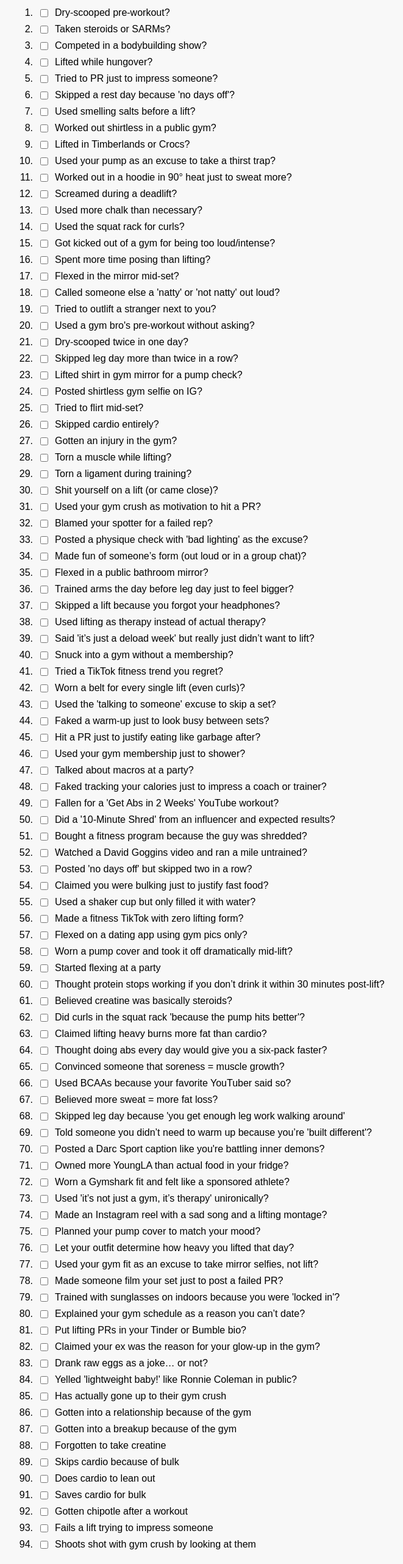
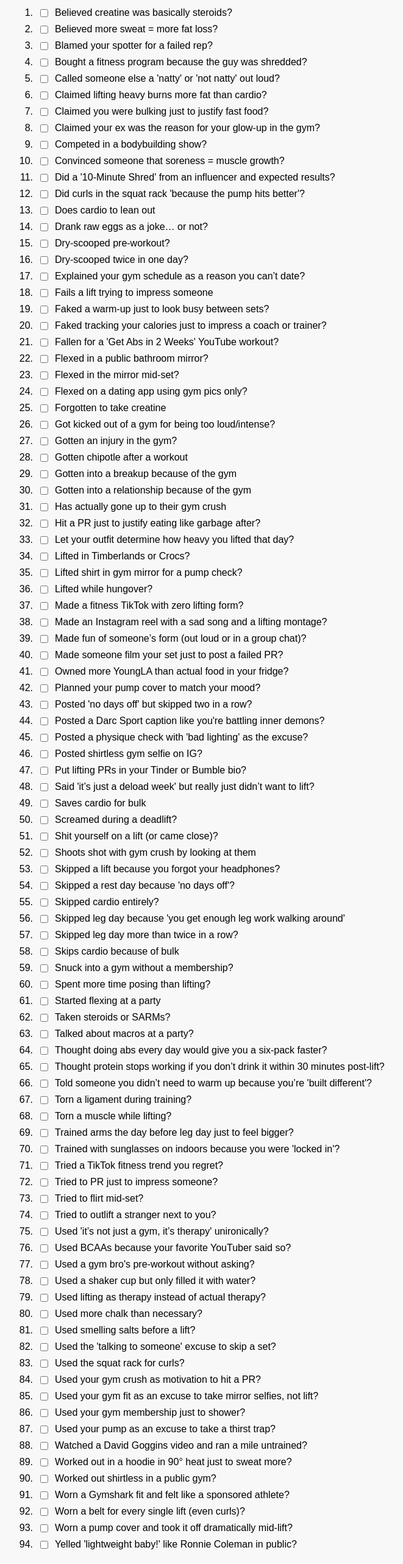
Before and after one commit to isaiaspavon/gym-purity-test, a React (Vite) app: page / in a window 1280 px wide. Shown: the part 80-2644 px from the top of the page at 61% size, without its empty margins (2-663 px from the left). Built offline with nearby package versions, Linux system fonts and the light colour scheme.

Commit message:
Question order created

```diff
--- a/src/data/questions.ts
+++ b/src/data/questions.ts
@@ -6,6 +6,107 @@
 // The questions are not meant to be taken seriously.
 // The questions are meant to be fun and entertaining.
 
+
+const gymQuestions: string[] = [
+  "Believed creatine was basically steroids?",
+  "Believed more sweat = more fat loss?",
+  "Blamed your spotter for a failed rep?",
+  "Bought a fitness program because the guy was shredded?",
+  "Called someone else a 'natty' or 'not natty' out loud?",
+  "Claimed lifting heavy burns more fat than cardio?",
+  "Claimed you were bulking just to justify fast food?",
+  "Claimed your ex was the reason for your glow-up in the gym?",
+  "Competed in a bodybuilding show?",
+  "Convinced someone that soreness = muscle growth?",
+  "Did a '10-Minute Shred' from an influencer and expected results?",
+  "Did curls in the squat rack 'because the pump hits better'?",
+  "Does cardio to lean out",
+  "Drank raw eggs as a joke… or not?",
+  "Dry-scooped pre-workout?",
+  "Dry-scooped twice in one day?",
+  "Explained your gym schedule as a reason you can’t date?",
+  "Fails a lift trying to impress someone",
+  "Faked a warm-up just to look busy between sets?",
+  "Faked tracking your calories just to impress a coach or trainer?",
+  "Fallen for a 'Get Abs in 2 Weeks' YouTube workout?",
+  "Flexed in a public bathroom mirror?",
+  "Flexed in the mirror mid-set?",
+  "Flexed on a dating app using gym pics only?",
+  "Forgotten to take creatine",
+  "Got kicked out of a gym for being too loud/intense?",
+  "Gotten an injury in the gym?",
+  "Gotten chipotle after a workout",
+  "Gotten into a breakup because of the gym",
+  "Gotten into a relationship because of the gym",
+  "Has actually gone up to their gym crush",
+  "Hit a PR just to justify eating like garbage after?",
+  "Let your outfit determine how heavy you lifted that day?",
+  "Lifted in Timberlands or Crocs?",
+  "Lifted shirt in gym mirror for a pump check?",
+  "Lifted while hungover?",
+  "Made a fitness TikTok with zero lifting form?",
+  "Made an Instagram reel with a sad song and a lifting montage?",
+  "Made fun of someone’s form (out loud or in a group chat)?",
+  "Made someone film your set just to post a failed PR?",
+  "Owned more YoungLA than actual food in your fridge?",
+  "Planned your pump cover to match your mood?",
+  "Posted 'no days off' but skipped two in a row?",
+  "Posted a Darc Sport caption like you're battling inner demons?",
+  "Posted a physique check with 'bad lighting' as the excuse?",
+  "Posted shirtless gym selfie on IG?",
+  "Put lifting PRs in your Tinder or Bumble bio?",
+  "Said 'it’s just a deload week' but really just didn’t want to lift?",
+  "Saves cardio for bulk",
+  "Screamed during a deadlift?",
+  "Shit yourself on a lift (or came close)?",
+  "Shoots shot with gym crush by looking at them",
+  "Skipped a lift because you forgot your headphones?",
+  "Skipped a rest day because 'no days off'?",
+  "Skipped cardio entirely?",
+  "Skipped leg day because 'you get enough leg work walking around'",
+  "Skipped leg day more than twice in a row?",
+  "Skips cardio because of bulk",
+  "Snuck into a gym without a membership?",
+  "Spent more time posing than lifting?",
+  "Started flexing at a party",
+  "Taken steroids or SARMs?",
+  "Talked about macros at a party?",
+  "Thought doing abs every day would give you a six-pack faster?",
+  "Thought protein stops working if you don’t drink it within 30 minutes post-lift?",
+  "Told someone you didn’t need to warm up because you’re 'built different'?",
+  "Torn a ligament during training?",
+  "Torn a muscle while lifting?",
+  "Trained arms the day before leg day just to feel bigger?",
+  "Trained with sunglasses on indoors because you were 'locked in'?",
+  "Tried a TikTok fitness trend you regret?",
+  "Tried to PR just to impress someone?",
+  "Tried to flirt mid-set?",
+  "Tried to outlift a stranger next to you?",
+  "Used 'it’s not just a gym, it’s therapy' unironically?",
+  "Used BCAAs because your favorite YouTuber said so?",
+  "Used a gym bro's pre-workout without asking?",
+  "Used a shaker cup but only filled it with water?",
+  "Used lifting as therapy instead of actual therapy?",
+  "Used more chalk than necessary?",
+  "Used smelling salts before a lift?",
+  "Used the 'talking to someone' excuse to skip a set?",
+  "Used the squat rack for curls?",
+  "Used your gym crush as motivation to hit a PR?",
+  "Used your gym fit as an excuse to take mirror selfies, not lift?",
+  "Used your gym membership just to shower?",
+  "Used your pump as an excuse to take a thirst trap?",
+  "Watched a David Goggins video and ran a mile untrained?",
+  "Worked out in a hoodie in 90° heat just to sweat more?",
+  "Worked out shirtless in a public gym?",
+  "Worn a Gymshark fit and felt like a sponsored athlete?",
+  "Worn a belt for every single lift (even curls)?",
+  "Worn a pump cover and took it off dramatically mid-lift?",
+  "Yelled 'lightweight baby!' like Ronnie Coleman in public?",
+];
+
+export default gymQuestions;
+
+/*
 const gymQuestions: string[] = [
 
     // Questions added in V2
@@ -116,3 +217,4 @@ const gymQuestions: string[] = [
   ];
 
   export default gymQuestions;
+  */
```
